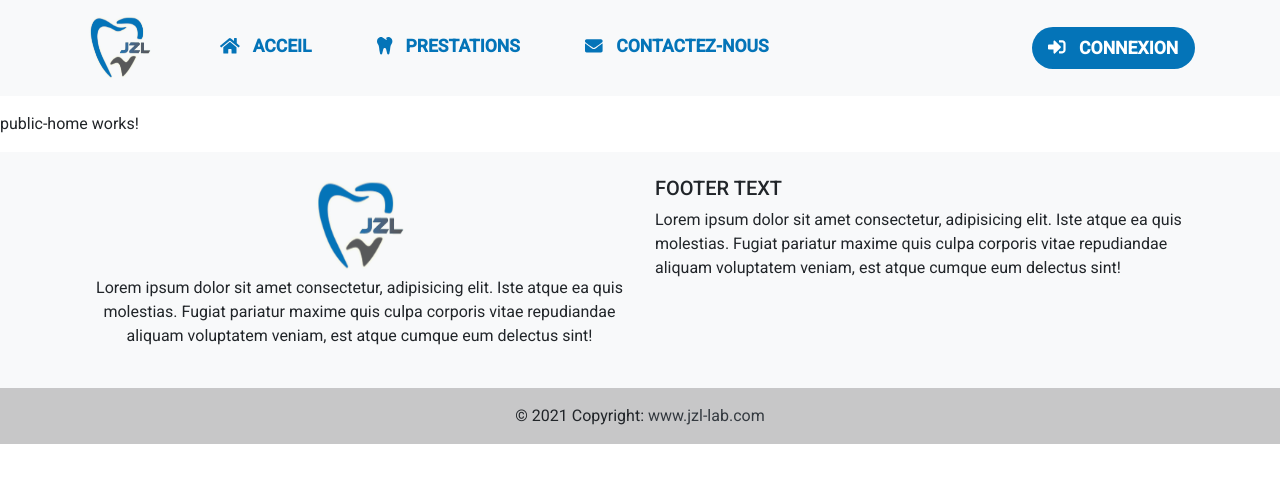
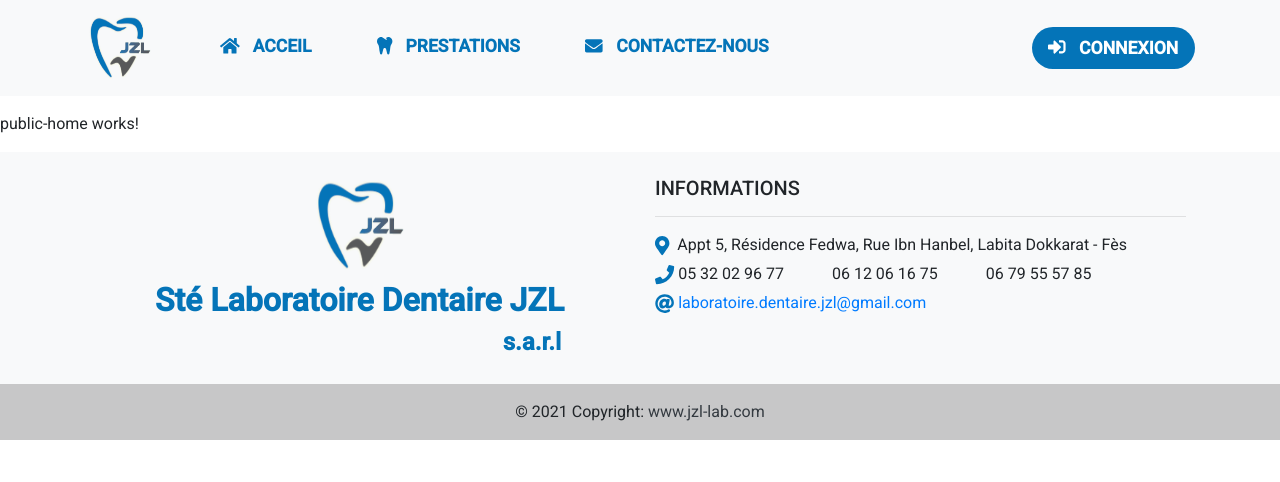
Before and after one commit to ysnjzl/jzl-lab-ng-app, an Angular app: page / in a window 1280 px wide. Shown: the top 482 px of the page. Built offline with nearby package versions, Linux system fonts and the light colour scheme.

Commit message:
[Footer] Update Footer

```diff
--- a/src/app/components/public/public-footer/public-footer.component.css
+++ b/src/app/components/public/public-footer/public-footer.component.css
@@ -0,0 +1,23 @@
+.ste-jzl {
+  color: #0474B8;
+  font-size: 2rem;
+  font-weight: bold;
+}
+
+.sarl {
+  color: #0474B8;
+  font-size: 1.5rem;
+  font-weight: bold;
+  text-align: right;
+  margin-right: 4rem;
+}
+
+.icon-color {
+  color: #0474B8;
+  font-weight: bold;
+  font-size: larger;
+}
+
+.phone-item {
+  margin-right: 3rem;
+}
--- a/src/app/components/public/public-footer/public-footer.component.html
+++ b/src/app/components/public/public-footer/public-footer.component.html
@@ -3,27 +3,44 @@
   <div class="container p-4">
     <!--Grid row-->
     <div class="row">
-      <!--Grid column-->
+
+      <!--Logo and Ste-->
       <div class="col-lg-6 col-md-12 mb-4 mb-md-0">
         <img src="../../../../assets/resources/img/logo.png" width="100" height="100" alt="Logo">
-
-        <p>
-          Lorem ipsum dolor sit amet consectetur, adipisicing elit. Iste atque ea quis
-          molestias. Fugiat pariatur maxime quis culpa corporis vitae repudiandae
-          aliquam voluptatem veniam, est atque cumque eum delectus sint!
-        </p>
+        <br>
+        <div>
+          <div class="ste-jzl">
+            Sté Laboratoire Dentaire JZL
+          </div>
+          <div class="sarl">
+            s.a.r.l
+          </div>
+        </div>
       </div>
-      <!--Grid column-->
 
       <!--Grid column-->
       <div class="col-lg-6 col-md-12 mb-4 mb-md-0 text-left">
-        <h5 class="text-uppercase">Footer text</h5>
-
-        <p>
-          Lorem ipsum dolor sit amet consectetur, adipisicing elit. Iste atque ea quis
-          molestias. Fugiat pariatur maxime quis culpa corporis vitae repudiandae
-          aliquam voluptatem veniam, est atque cumque eum delectus sint!
-        </p>
+        <h5 class="text-uppercase">Informations</h5>
+        <hr>
+        <div class="container">
+          <div class="row">
+            <fa-icon icon="map-marker-alt" class="icon-color"></fa-icon>
+            &nbsp;
+            Appt 5, Résidence Fedwa, Rue Ibn Hanbel, Labita Dokkarat - Fès
+          </div>
+          <div class="row">
+            <fa-icon icon="phone" class="icon-color"></fa-icon>
+            &nbsp;
+            <span class="phone-item">05 32 02 96 77</span>
+            <span class="phone-item">06 12 06 16 75</span>
+            <span class="phone-item">06 79 55 57 85</span>
+          </div>
+          <div class="row">
+            <fa-icon icon="at" class="icon-color"></fa-icon>
+            &nbsp;
+            <a href="mailto:laboratoire.dentaire.jzl@gmail.com">laboratoire.dentaire.jzl@gmail.com</a>
+          </div>
+        </div>
       </div>
       <!--Grid column-->
     </div>
--- a/src/app/components/public/public-header/public-header.component.html
+++ b/src/app/components/public/public-header/public-header.component.html
@@ -38,7 +38,9 @@
           </li>
           <li class="nav-item"> &nbsp; </li>
         </ul>
+        <div class="divider dropdown-divider"></div>
         <ul class="navbar-nav ml-auto nav-sign-in">
+          <li class="nav-item"> &nbsp; </li>
           <li class="nav-item">
             <a href="account" class="nav-link">
               &nbsp;
```
